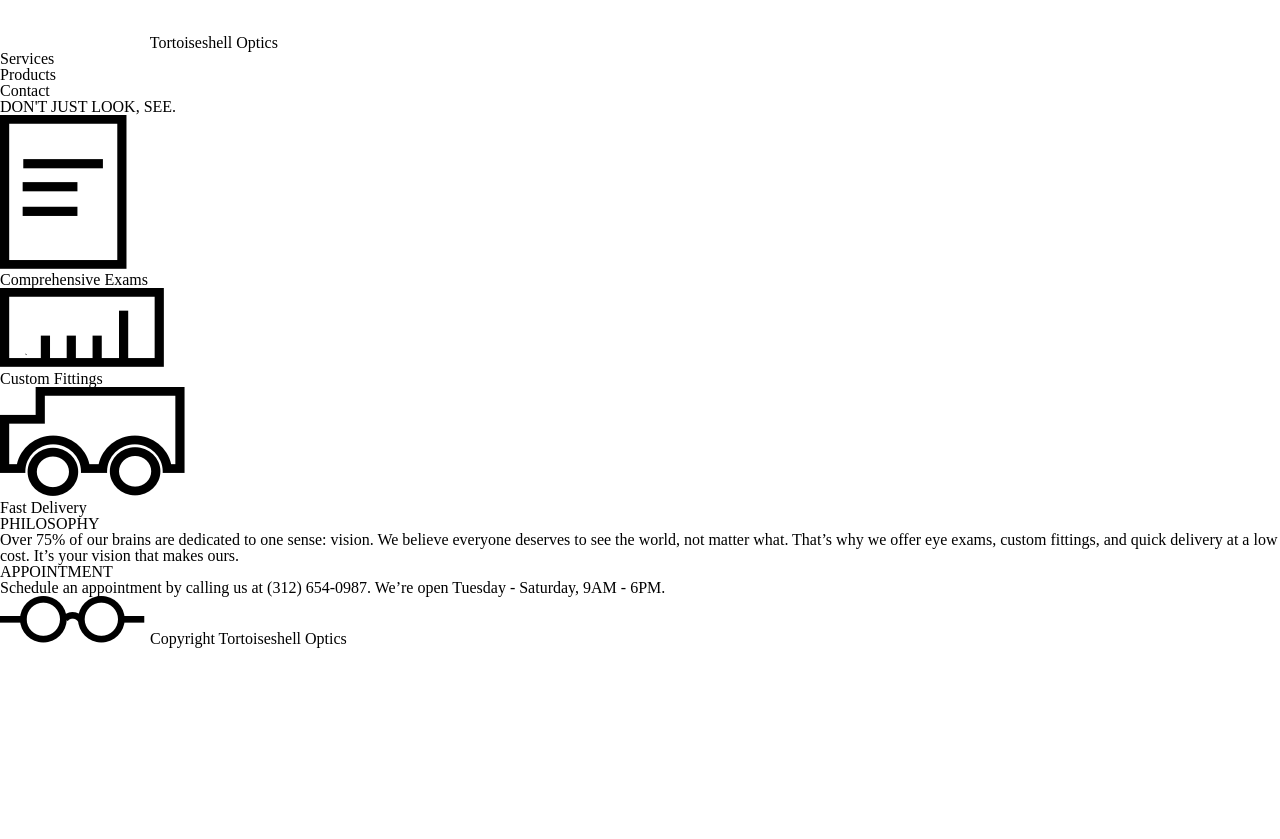
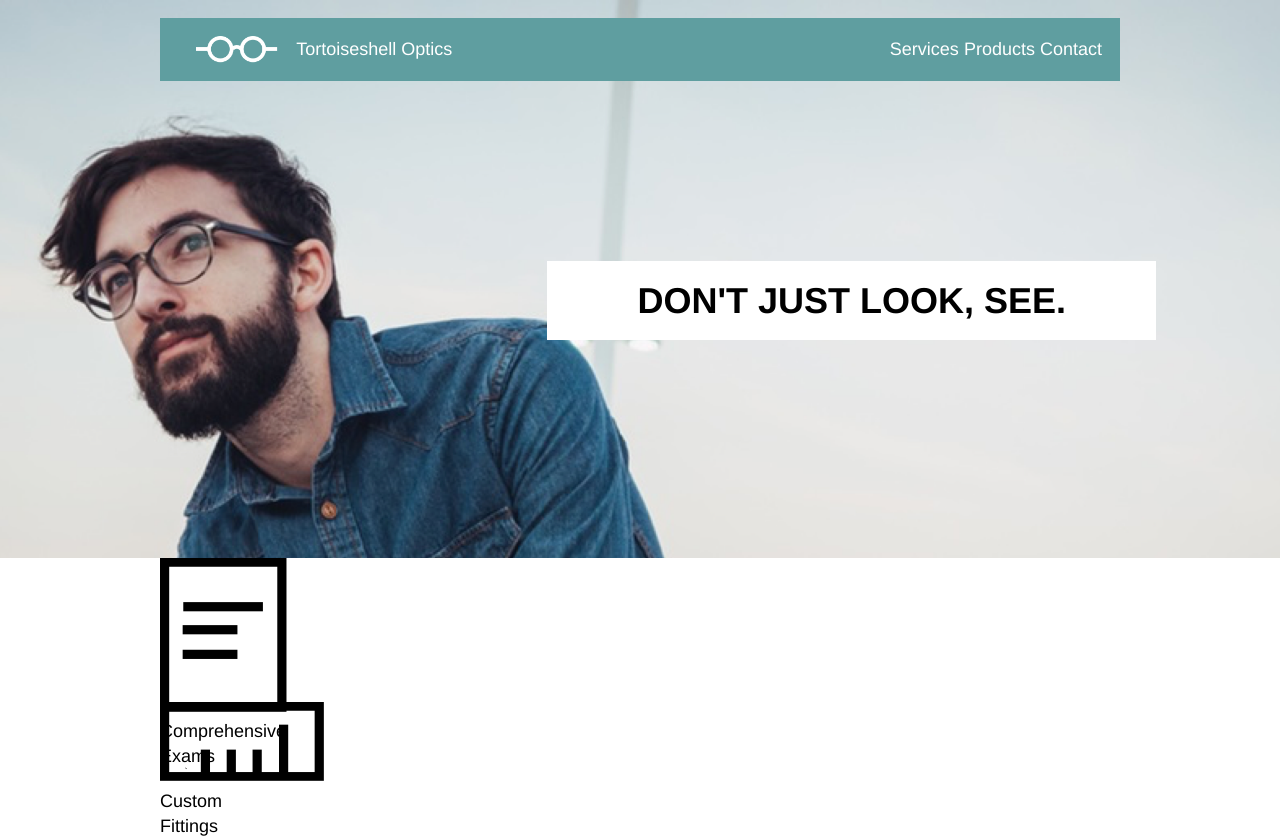
Before and after one commit to aleksandraprocyszyn/tortoiseshell, a plain HTML site: page index.html in a window 1280 px wide. Shown: the top 839 px of the page. Before the commit the page ends 800 px from the top, so only its background shows below. Drawn offline with Linux system fonts and the light colour scheme.

Commit message:
add css for top section

```diff
--- a/index.html
+++ b/index.html
@@ -7,24 +7,22 @@
   </head>
   <body>
     <header>
-      <div class="company">
-        <div class="container">
+      <nav class="container">
+        <div>
           <img src="./resources/images/logo-white.png"/>
           <span>Tortoiseshell Optics</span>
         </div>
-      </div>
-      <nav>
-        <ul class="container">
+        <div class ="menu">
+          <ul>
             <li>Services</li>
             <li>Products</li>
             <li>Contact</li>
           </ul>
+        </div>
       </nav>
+      <div class="flex container">
         <div class="main-banner">
-        <div class="container">
-          <div class="headline">
           <h1>DON'T JUST LOOK, SEE.</h1>
-          </div>
         </div>
       </div>
     </header>
--- a/resources/css/style.css
+++ b/resources/css/style.css
@@ -0,0 +1,87 @@
+html {
+  font-size: 18px;
+  font-family: Helvetica;
+}
+
+body {
+  line-height: 1.4rem;
+}
+
+.container {
+  width: 960px;
+  margin: 0 auto;
+}
+
+nav {
+  background-color: cadetblue;
+  color: white;
+  padding: 1rem 0;
+  display: flex;
+  align-items: center;
+  justify-content: space-between;
+}
+
+nav div{
+  display: flex;
+  align-items: center;
+}
+
+nav img {
+  height: 1.5rem;
+  padding-left: 2rem;
+  padding-right: 1rem;
+}
+
+ul {
+  margin-right: 1rem;
+}
+
+ul li {
+  display: inline;
+}
+
+header {
+  background-image: url("../images/glasses-bg.png");
+  background-repeat: no-repeat;
+  background-size: cover;
+  background-position: center;
+  height: 30rem;
+  padding-top: 1rem;
+}
+
+.flex {
+  display: flex;
+}
+
+header .flex {
+  justify-content: flex-end;
+}
+
+.main-banner {
+  background-color: white;
+  margin-top: 10rem;
+  margin-right: -2rem;
+}
+
+h1 {
+  font-weight: bold;
+  font-size: 2rem;
+  padding: 1.5rem 5rem;
+}
+
+.services {
+  display: flex;
+  justify-content: space-between;
+  flex-direction: column;
+}
+
+.service {
+  height: 8rem;
+  max-width: 5rem;
+
+}
+
+.service.exams .service-image {
+
+
+}
```
Lines whose indentation alone changed are shown as unchanged.
